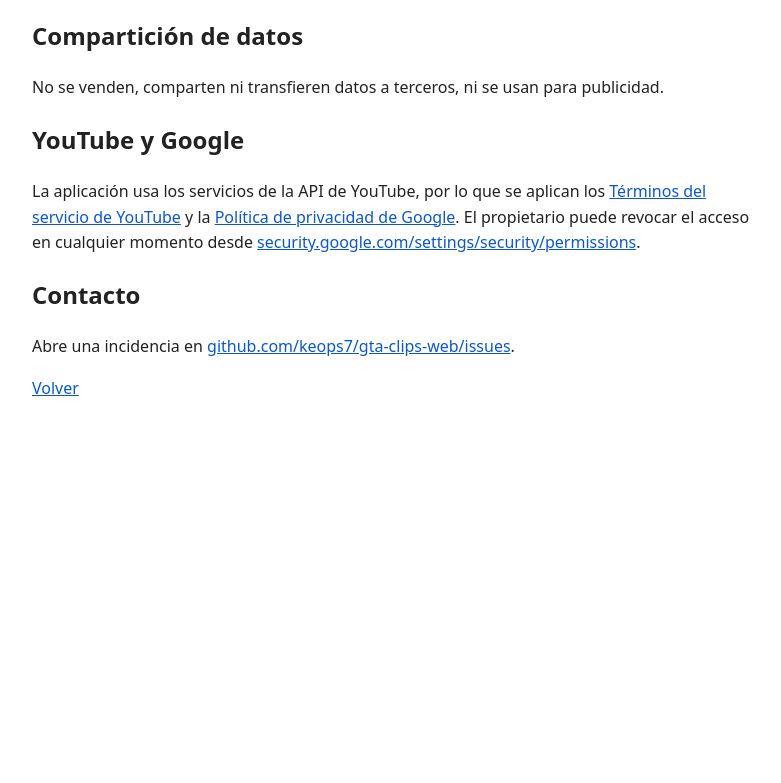
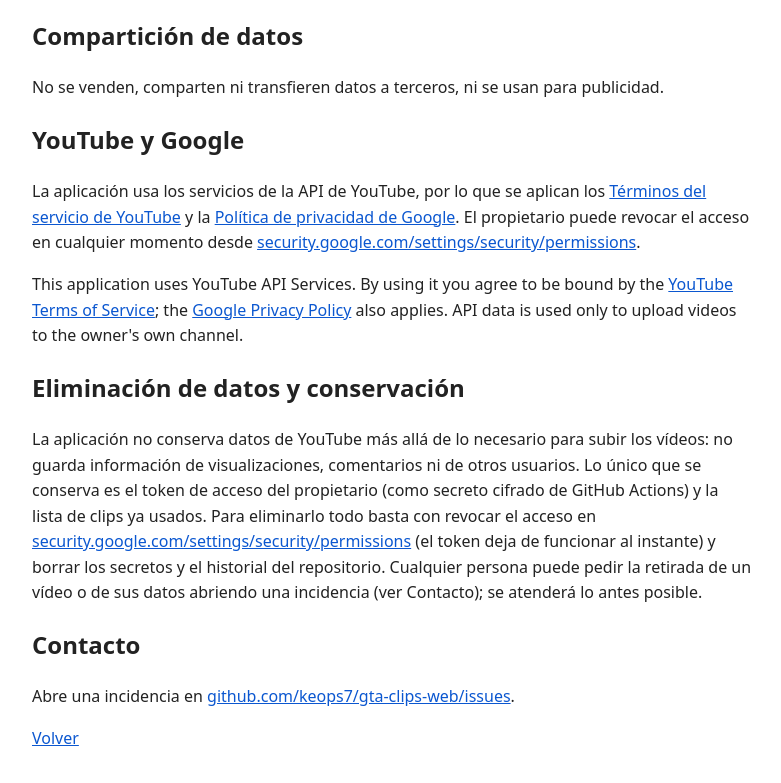
Before and after one commit to keops7/gta-clips-web, a plain HTML site: page privacy.html in a window 1280 px wide. Shown: the part 603-1386 px from the top of the page, without its empty margins (248-1029 px from the left). Before the commit the page ends 1036 px from the top, so only its background shows below. Drawn offline with Linux system fonts and the light colour scheme.

Commit message:
Aviso de YouTube API Services y política de eliminación de datos
Co-Authored-By: Claude Sonnet 5.5 <noreply@anthropic.com>

```diff
--- a/privacy.html
+++ b/privacy.html
@@ -16,6 +16,9 @@
 <p>No se venden, comparten ni transfieren datos a terceros, ni se usan para publicidad.</p>
 <h2>YouTube y Google</h2>
 <p>La aplicación usa los servicios de la API de YouTube, por lo que se aplican los <a href="https://www.youtube.com/t/terms">Términos del servicio de YouTube</a> y la <a href="https://policies.google.com/privacy">Política de privacidad de Google</a>. El propietario puede revocar el acceso en cualquier momento desde <a href="https://security.google.com/settings/security/permissions">security.google.com/settings/security/permissions</a>.</p>
+<p lang="en">This application uses YouTube API Services. By using it you agree to be bound by the <a href="https://www.youtube.com/t/terms">YouTube Terms of Service</a>; the <a href="https://policies.google.com/privacy">Google Privacy Policy</a> also applies. API data is used only to upload videos to the owner's own channel.</p>
+<h2>Eliminación de datos y conservación</h2>
+<p>La aplicación no conserva datos de YouTube más allá de lo necesario para subir los vídeos: no guarda información de visualizaciones, comentarios ni de otros usuarios. Lo único que se conserva es el token de acceso del propietario (como secreto cifrado de GitHub Actions) y la lista de clips ya usados. Para eliminarlo todo basta con revocar el acceso en <a href="https://security.google.com/settings/security/permissions">security.google.com/settings/security/permissions</a> (el token deja de funcionar al instante) y borrar los secretos y el historial del repositorio. Cualquier persona puede pedir la retirada de un vídeo o de sus datos abriendo una incidencia (ver Contacto); se atenderá lo antes posible.</p>
 <h2>Contacto</h2>
 <p>Abre una incidencia en <a href="https://github.com/keops7/gta-clips-web/issues">github.com/keops7/gta-clips-web/issues</a>.</p>
 <p><a href="index.html">Volver</a></p>
```
Also changed, not shown: index.html (+3 -0 lines).
